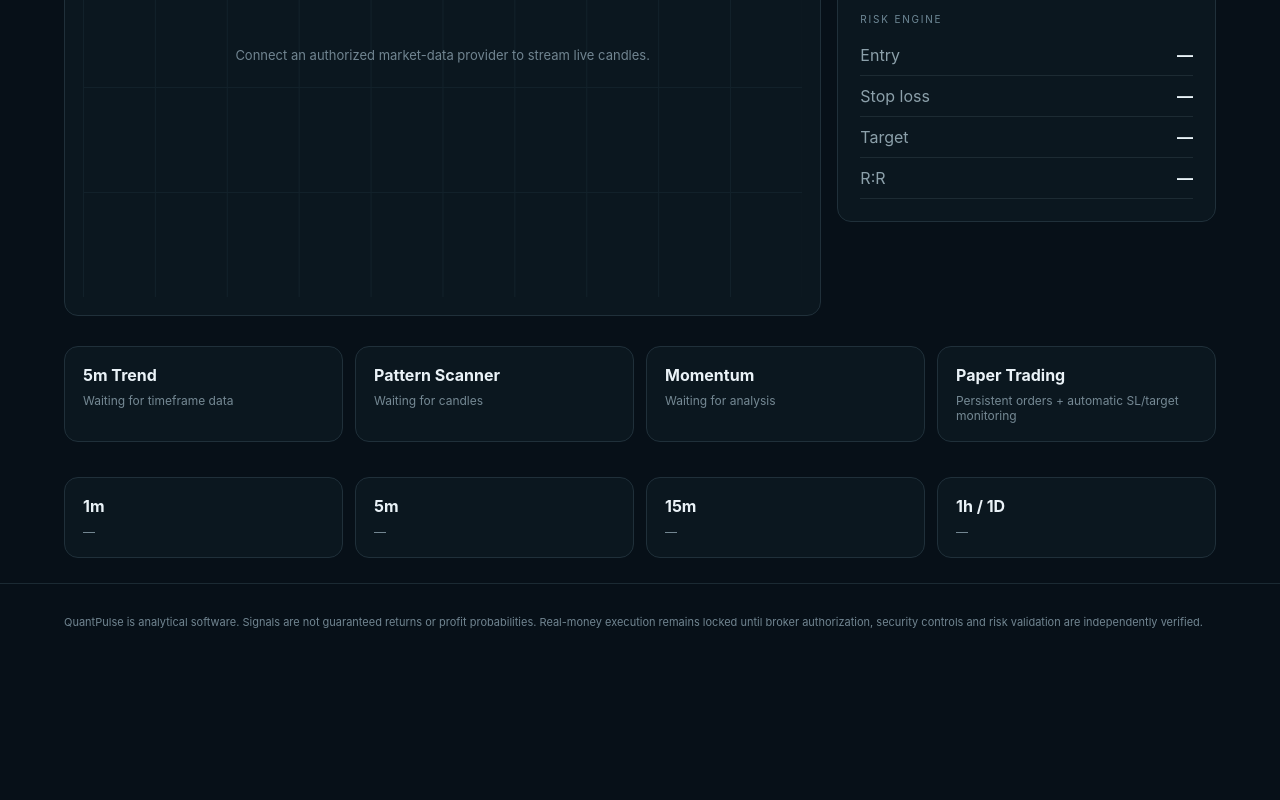
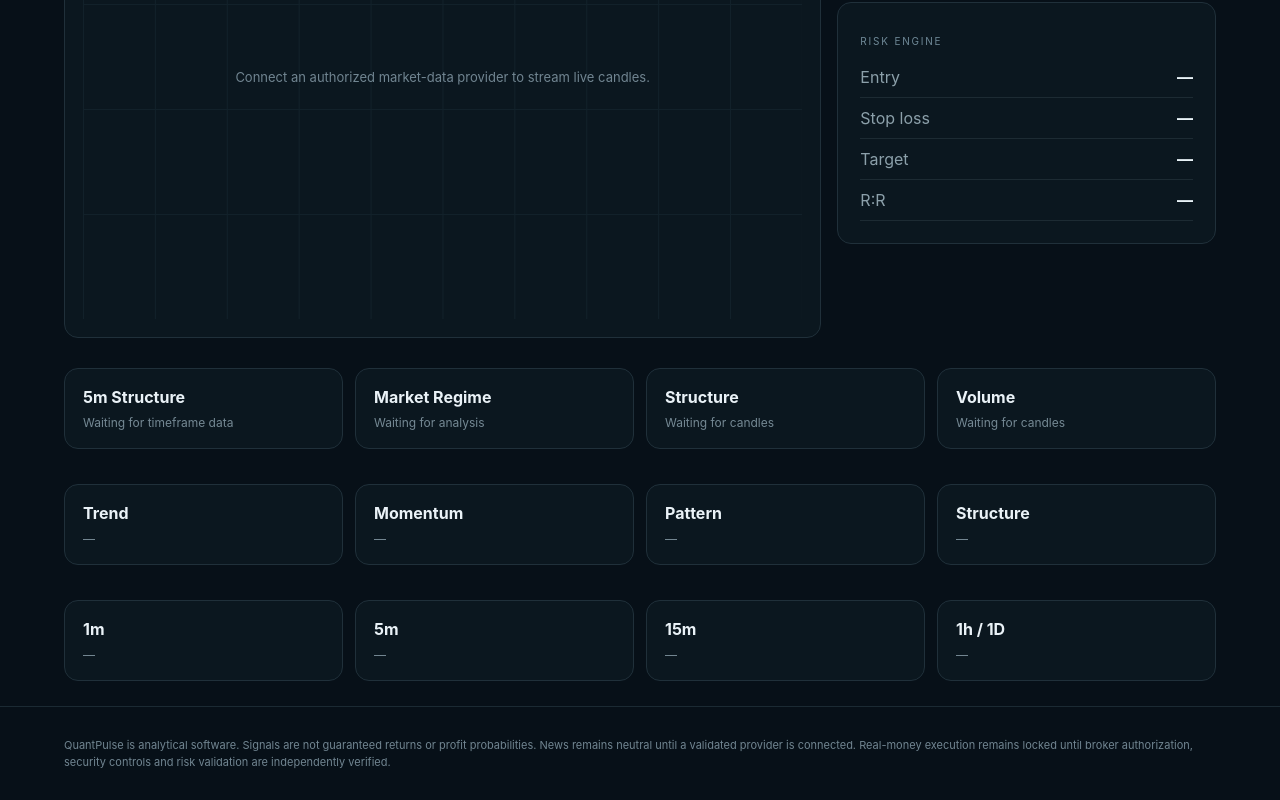
Before and after one commit to pavanthete12-ai/Pt, a Next.js app in the folder apps/web/: page / in a window 1280 px wide. Shown: the part 783-1583 px from the top of the page. Before the commit the page ends 1443 px from the top, so only its background shows below. Built offline with nearby package versions, Linux system fonts and the light colour scheme.

Commit message:
feat: expose explainable market intelligence factors in terminal

```diff
--- a/apps/web/app/page.tsx
+++ b/apps/web/app/page.tsx
@@ -12,46 +12,46 @@ export default function Home(){
   const base=process.env.NEXT_PUBLIC_QUANTPULSE_WS_URL;
   if(!base)return;
   const ws=new WebSocket(base);
-  ws.onopen=()=>{
-   setConnected(true);
-   ws.send(JSON.stringify({type:"subscribe",symbol,timeframe:selectedTf}));
-  };
+  ws.onopen=()=>{setConnected(true);ws.send(JSON.stringify({type:"subscribe",symbol,timeframe:selectedTf}));};
   ws.onclose=()=>setConnected(false);
   ws.onerror=()=>setConnected(false);
-  ws.onmessage=e=>{
-   try{
-    const p=JSON.parse(e.data);
-    if(p.type==="candle"&&p.symbol===symbol){
-     setLast(Number(p.close));
-     if(p.analysis)setAnalysis(p.analysis);
-     if(p.fusion)setFusion(p.fusion);
-    }
-   }catch{}
-  };
-  return()=>{
-   try{ws.send(JSON.stringify({type:"unsubscribe",symbol,timeframe:selectedTf}))}catch{}
-   ws.close();
-   setConnected(false);
-   setAnalysis(null);
-   setFusion(null);
-  };
+  ws.onmessage=e=>{try{const p=JSON.parse(e.data);if(p.type==="candle"&&p.symbol===symbol){setLast(Number(p.close));if(p.analysis)setAnalysis(p.analysis);if(p.fusion)setFusion(p.fusion);}}catch{}};
+  return()=>{try{ws.send(JSON.stringify({type:"unsubscribe",symbol,timeframe:selectedTf}))}catch{}ws.close();setConnected(false);setAnalysis(null);setFusion(null);};
  },[live,symbol,selectedTf]);
 
  const tf=fusion?.timeframes?.[selectedTf];
+ const factors=analysis?.factor_contributions;
 
  return <main>
   <header><div><b>⚡ QuantPulse</b><span> Market Intelligence Terminal</span></div><div className="status">{connected?"LIVE STREAM CONNECTED":live?"LIVE GATE ARMED":"PAPER MODE"}</div></header>
-  <section className="hero"><div><p className="eyebrow">QUANTPULSE TERMINAL</p><h1>Multi-timeframe market intelligence in one terminal.</h1><p className="muted">Provider-fed OHLCV, technical analysis, multi-timeframe fusion and risk controls. Paper trading remains the default.</p></div><div className="gate"><button onClick={()=>setLive(!live)}>{live?"Disable live stream":"Connect live stream"}</button><small>Market-data streaming and real-money execution are separate controls.</small></div></section>
+  <section className="hero"><div><p className="eyebrow">QUANTPULSE TERMINAL</p><h1>Multi-timeframe market intelligence in one terminal.</h1><p className="muted">Provider-fed OHLCV, technical structure, volatility, volume and multi-timeframe fusion. Paper trading remains the default.</p></div><div className="gate"><button onClick={()=>setLive(!live)}>{live?"Disable live stream":"Connect live stream"}</button><small>Market-data streaming and real-money execution are separate controls.</small></div></section>
   <nav>{symbols.map(s=><button className={s===symbol?"active":""} onClick={()=>setSymbol(s)} key={s}>{s}</button>)}</nav>
+
   <section className="grid"><article className="chart"><div className="cardhead"><div><strong>{symbol}</strong><div className="muted">{selectedTf} • provider-fed market structure</div></div><div className="liveDot">{connected?"● LIVE":"○ DISCONNECTED"}</div></div>
    <div className="tfbar">{timeframes.map(t=><button className={t===selectedTf?"active":""} onClick={()=>setSelectedTf(t)} key={t}>{t}</button>)}</div>
    <div className="chartbox"><div className="price">{last?last.toFixed(2):"—"}</div><div className="empty">{connected?"Waiting for validated OHLCV candles…":"Connect an authorized market-data provider to stream live candles."}</div></div>
   </article>
+
   <aside><div className="signal"><p>MTF FUSION SIGNAL</p><h2>{fusion?.signal??"WAITING"}</h2><div className="confidence">{fusion?fusion.confidence+"%":"—"}</div><span>Model agreement strength, not profit probability.</span></div>
    <div className="risk"><p>RISK ENGINE</p><div>Entry <b>{last?.toFixed(2)??"—"}</b></div><div>Stop loss <b>{analysis?.stop_loss??"—"}</b></div><div>Target <b>{analysis?.target??"—"}</b></div><div>R:R <b>{analysis?.risk_reward??"—"}</b></div></div>
   </aside></section>
-  <section className="cards"><div><b>{selectedTf} Trend</b><span>{tf?tf.trend+" • "+tf.signal+" • "+tf.confidence+"%":"Waiting for timeframe data"}</span></div><div><b>Pattern Scanner</b><span>{analysis?.pattern??"Waiting for candles"}</span></div><div><b>Momentum</b><span>{analysis?"RSI "+analysis.rsi+" • EMA9 "+analysis.ema9+" / EMA21 "+analysis.ema21:"Waiting for analysis"}</span></div><div><b>Paper Trading</b><span>Persistent orders + automatic SL/target monitoring</span></div></section>
+
+  <section className="cards">
+   <div><b>{selectedTf} Structure</b><span>{tf?tf.trend+" • "+(tf.signal??"—")+" • "+tf.confidence+"%":"Waiting for timeframe data"}</span></div>
+   <div><b>Market Regime</b><span>{analysis?.market_regime??"Waiting for analysis"}</span></div>
+   <div><b>Structure</b><span>{analysis?.structure??"Waiting for candles"}</span></div>
+   <div><b>Volume</b><span>{analysis?.volume_regime??"Waiting for candles"}</span></div>
+  </section>
+
+  <section className="cards">
+   <div><b>Trend</b><span>{factors?factors.trend:"—"}</span></div>
+   <div><b>Momentum</b><span>{factors?factors.momentum+" • RSI "+analysis.rsi:"—"}</span></div>
+   <div><b>Pattern</b><span>{factors?factors.pattern+" • "+analysis.pattern:"—"}</span></div>
+   <div><b>Structure</b><span>{factors?factors.structure+" • "+analysis.structure_score:"—"}</span></div>
+  </section>
+
   <section className="cards"><div><b>1m</b><span>{fusion?.timeframes?.["1m"]?.signal??"—"}</span></div><div><b>5m</b><span>{fusion?.timeframes?.["5m"]?.signal??"—"}</span></div><div><b>15m</b><span>{fusion?.timeframes?.["15m"]?.signal??"—"}</span></div><div><b>1h / 1D</b><span>{fusion?((fusion.timeframes["1h"]?.signal??"—")+" / "+(fusion.timeframes["1D"]?.signal??"—")):"—"}</span></div></section>
-  <footer>QuantPulse is analytical software. Signals are not guaranteed returns or profit probabilities. Real-money execution remains locked until broker authorization, security controls and risk validation are independently verified.</footer>
+
+  <footer>QuantPulse is analytical software. Signals are not guaranteed returns or profit probabilities. News remains neutral until a validated provider is connected. Real-money execution remains locked until broker authorization, security controls and risk validation are independently verified.</footer>
  </main>
 }
```
